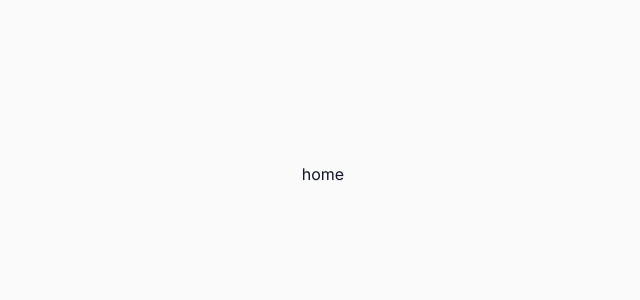
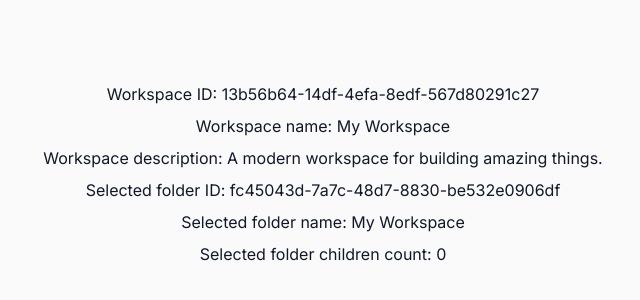
Before and after one commit to belalhossain22000/weebly-mini-workspace, a Next.js app: page / in a window 1280 px wide. Shown: the part 226-526 px from the top of the page, without its empty margins (317-957 px from the left). Built offline with nearby package versions, Linux system fonts and the light colour scheme.

Commit message:
wrap root layout with providers and display workspace state on home page

```diff
--- a/src/app/layout.tsx
+++ b/src/app/layout.tsx
@@ -1,6 +1,7 @@
 import type { Metadata } from "next";
 import { Inter } from "next/font/google";
 import "./globals.css";
+import Providers from "./providers";
 
 const inter = Inter({
   variable: "--font-inter",
@@ -15,7 +16,9 @@ export const metadata: Metadata = {
 export default function RootLayout({ children }: LayoutProps<"/">) {
   return (
     <html lang="en" className={`${inter.variable} h-full antialiased`}>
-      <body className="min-h-full flex flex-col">{children}</body>
+      <body className="min-h-full flex flex-col">
+        <Providers>{children}</Providers>
+      </body>
     </html>
   );
 }
--- a/src/app/page.tsx
+++ b/src/app/page.tsx
@@ -1,9 +1,28 @@
-import Image from "next/image";
+"use client";
+
+import { useAppSelector } from "@/store/hooks";
 
 export default function Home() {
+  const activeWorkspaceId = useAppSelector((state) => state.workspace.activeWorkspaceId);
+  const workspace = useAppSelector(
+    (state) => state.workspace.workspaces[state.workspace.activeWorkspaceId]
+  );
+  const selectedFolderId = useAppSelector((state) => state.workspace.selectedFolderId);
+  const selectedFolder = useAppSelector(
+    (state) => state.workspace.nodes[state.workspace.selectedFolderId]
+  );
+
   return (
-    <div className="flex flex-col flex-1 items-center justify-center bg-zinc-50 font-sans dark:bg-black">
-     home
+    <div className="flex flex-col flex-1 items-center justify-center gap-2 bg-zinc-50 font-sans dark:bg-black">
+      <p>Workspace ID: {activeWorkspaceId}</p>
+      <p>Workspace name: {workspace?.name}</p>
+      <p>Workspace description: {workspace?.description}</p>
+      <p>Selected folder ID: {selectedFolderId}</p>
+      <p>Selected folder name: {selectedFolder?.name}</p>
+      <p>
+        Selected folder children count:{" "}
+        {selectedFolder?.type === "folder" ? selectedFolder.childrenIds.length : "N/A"}
+      </p>
     </div>
   );
 }
```
